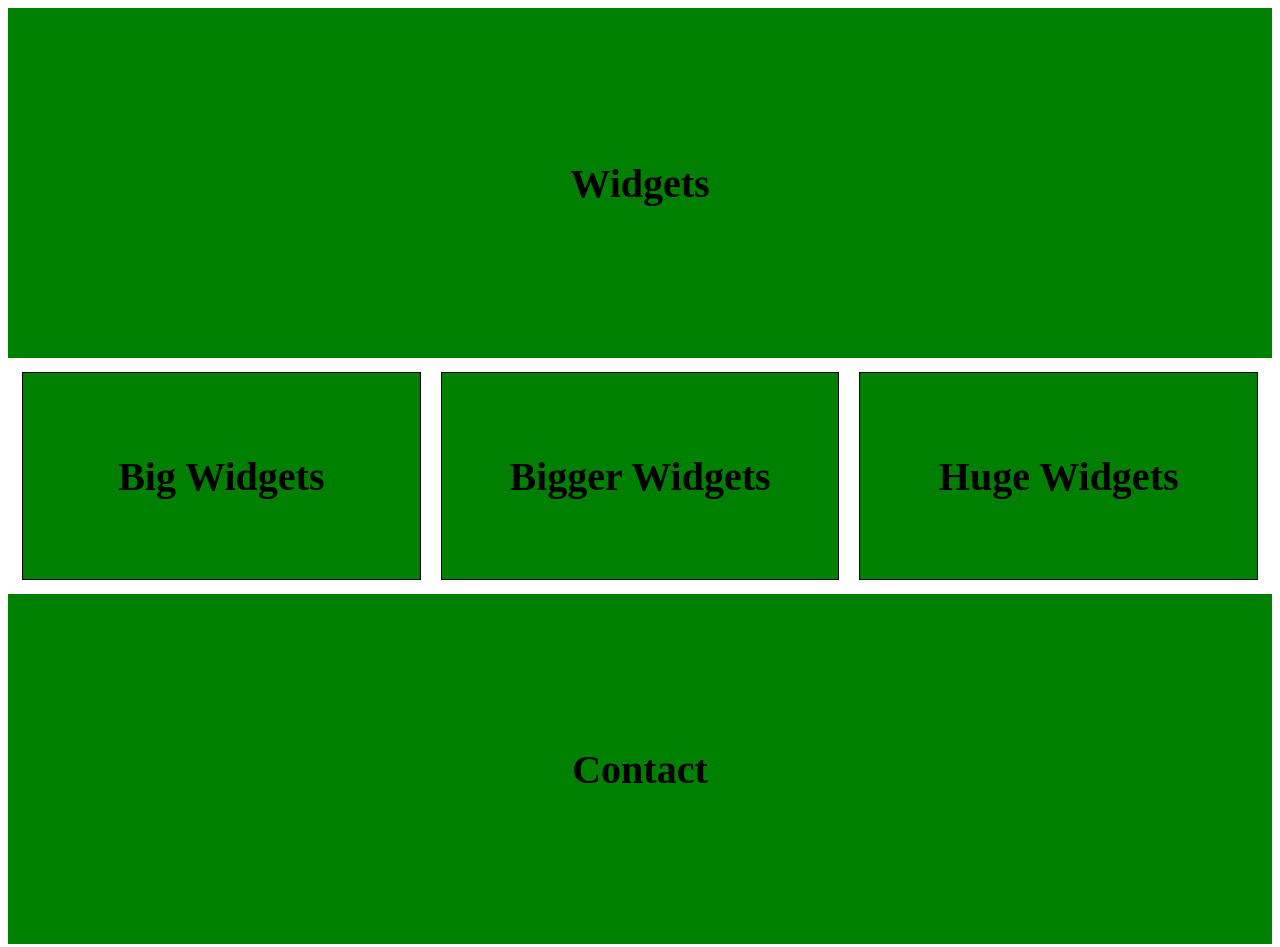
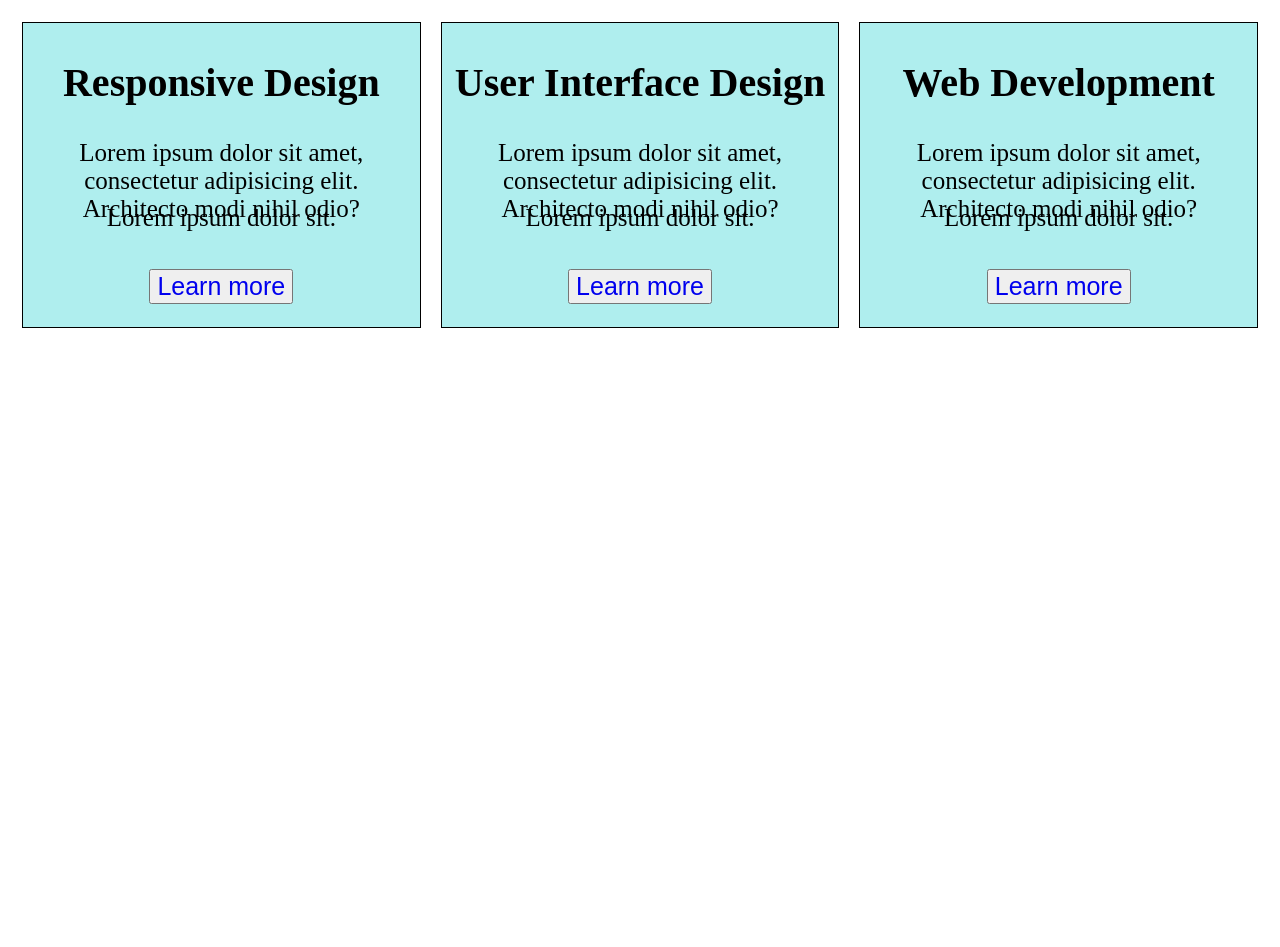
Before and after one commit to ludmiladev/Lesson2-HTML_Present_2, a plain HTML site: page index.html in a window 1280 px wide. After the commit the page ends 800 px from the top, so only its background shows below. Drawn offline with Linux system fonts and the light colour scheme.

Commit message:
презентація 2

```diff
--- a/index.html
+++ b/index.html
@@ -10,24 +10,56 @@
 </head>
 <body>
 <div class="wrapper">
-    <div class="general">
-        <p class="item">Widgets</p>
-    </div>
     <ul class="list">
         <li>
-            <p>Big Widgets</p>
+            <h2>
+                Responsive Design
+            </h2>
+            <p>
+                Lorem ipsum dolor sit amet, consectetur adipisicing elit. Architecto modi nihil odio?
+            </p>
+            <p>
+                Lorem ipsum dolor sit.
+            </p>
+            <button>
+                <a href="https://owu.com.ua/" target="_blank">
+                    Learn more
+                </a>
+            </button>
         </li>
         <li>
-            <p>Bigger Widgets</p>
+            <h2>
+                User Interface Design
+            </h2>
+            <p>
+                Lorem ipsum dolor sit amet, consectetur adipisicing elit. Architecto modi nihil odio?
+            </p>
+            <p>
+                Lorem ipsum dolor sit.
+            </p>
+            <button>
+                <a href="https://owu.com.ua/" target="_blank">
+                    Learn more
+                </a>
+            </button>
         </li>
         <li>
-            <p>Huge Widgets</p>
+            <h2>
+                Web Development
+            </h2>
+            <p>
+                Lorem ipsum dolor sit amet, consectetur adipisicing elit. Architecto modi nihil odio?
+            </p>
+            <p>
+                Lorem ipsum dolor sit.
+            </p>
+            <button>
+                <a href="https://owu.com.ua/" target="_blank">
+                    Learn more
+                </a>
+            </button>
         </li>
     </ul>
-    <div class="contact">
-        <p class="item">Contact</p>
-
-    </div>
 
 </div>
 
--- a/styles.css
+++ b/styles.css
@@ -1,40 +1,37 @@
-.general, .contact{
-    width: auto;
-    height: 350px;
-    background-color: green;
- }
 ul.list {
     margin: 0;
     display: flex;
     padding: 4px;
     text-align: center;
+
     }
-
 ul.list li{
-    background-color: green;
+    background-color:paleturquoise;
     display: inline;
     margin:10px;
     padding: 3px;
+    text-align: center;
+    border: 1px solid #000;
+
 }
 
-li {
-    border: 1px solid #000;
-    margin: auto;
-    width: 1000px;
-    height: 200px;
+p {
     text-align: center;
+    /*display: table-cell;*/
+    vertical-align: middle;
+    height: 50px;
+    width:auto;
+    font-size: 25px;
+    margin: 15px 15px;
 }
-p, .item {
-    text-align: center;
-    display: table-cell;
-    vertical-align: middle;
-    height: 200px;
-    width: 1000px;
-    font-weight: bold;
+
+button {
+    margin-bottom: 20px;
+}
+a {
+    font-size: 25px;
+    text-decoration: none;
+}
+h2 {
     font-size: 40px;
 }
-.item {
-    width: 2000px;
-    height: 350px;
-    background-color: green;
-}
```
